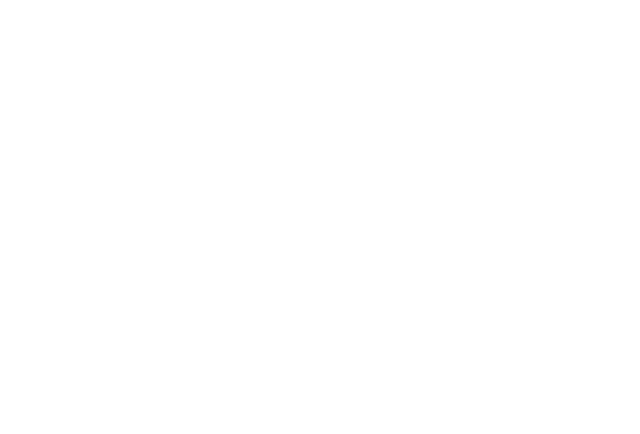
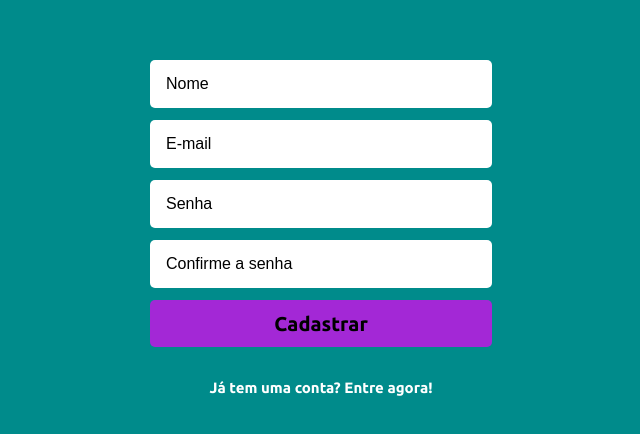
Before and after one commit to Dridr1/BigHeadStore-Front, a React (Create React App) app: page /sign-up in a window 1280 px wide. Before the commit this address had no page. Shown: the part 172-606 px from the top of the page, without its empty margins (319-959 px from the left). Built offline with nearby package versions, Linux system fonts and the light colour scheme.

Commit message:
feat: signin and signout with routes working

```diff
--- a/package.json
+++ b/package.json
@@ -3,9 +3,12 @@
   "version": "0.1.0",
   "private": true,
   "dependencies": {
+    "axios": "^0.25.0",
     "react": "^17.0.2",
     "react-dom": "^17.0.2",
-    "react-scripts": "^4.0.3"
+    "react-router-dom": "^6.2.1",
+    "react-scripts": "^4.0.3",
+    "styled-components": "^5.3.3"
   },
   "scripts": {
     "start": "react-scripts start",
--- a/src/App.js
+++ b/src/App.js
@@ -1,17 +1,22 @@
 import { BrowserRouter, Routes, Route } from "react-router-dom";
 import Cart from "./pages/Cart/index";
 import { GlobalStyle } from "./styles/style";
+import SignIn from './pages/SignIn';
+import SignUp from './pages/SignUp';
+import { AuthProvider } from './contexts/AuthContext';
 
 function App() {
   return (
-    <>
+    <AuthProvider>
       <GlobalStyle />
         <BrowserRouter>
           <Routes>
-            <Route path="/cart" element={Cart}></Route>
+            <Route path="/" element={<SignIn />} />
+            <Route path="/sign-up" element={<SignUp />} />
+            <Route path="/cart" element={ <Cart/> } />
           </Routes>
         </BrowserRouter>
-    </>
+    </AuthProvider>
   );
 }
 
--- /dev/null
+++ b/src/components/FormComponents.js
@@ -0,0 +1,81 @@
+import styled from 'styled-components';
+import { Link } from 'react-router-dom';
+
+const Container = styled.div`
+  display: flex;
+  flex-direction: column;
+  justify-content: center;
+  align-items: center;
+  align-self: ${(props) => props.alignSelf || 'initial'};
+  padding: 0px 25px;
+  background-color: darkcyan;
+  min-height: 100vh;
+  min-width: 100vw;
+`;
+
+const Form = styled.form`
+  width: 380px;
+  display: flex;
+  flex-direction: column;
+  justify-content: center;
+  align-items: center;
+  gap: 12px;
+  margin-bottom: 32px;
+`;
+
+const Input = styled.input`
+  all: unset;
+  box-sizing: border-box;
+  font-family: 'Raleway', sans-serif;
+  width: 90%;
+  color: #000;
+  background: #FFFFFF;
+  padding: 15px 16px;
+  border-radius: 5px;
+
+  ::placeholder {
+    color: #000;
+    font-family: 'Raleway', sans-serif;
+  }
+`;
+
+const Button = styled.button`
+  all: unset;
+  box-sizing: border-box;
+  cursor: pointer;
+
+  width: 90%;
+
+  font-size: 20px;
+  font-style: normal;
+  font-weight: 700;
+  line-height: 23px;
+  letter-spacing: 0em;
+
+  text-align: center;
+
+  padding: 12px;
+
+  background: #A328D6;
+  border-radius: 5px;
+`;
+
+const StyledLink = styled(Link)`
+  all: unset;
+  box-sizing: border-box;
+  cursor: pointer;
+
+  color: #FFF;
+  font-style: normal;
+  font-weight: bold;
+  font-size: 15px;
+  line-height: 18px;
+`;
+
+export {
+  Container,
+  Form,
+  Input,
+  Button,
+  StyledLink
+}
--- /dev/null
+++ b/src/contexts/AuthContext.js
@@ -0,0 +1,21 @@
+import { createContext, useState } from "react";
+
+const AuthContext = createContext();
+
+export function AuthProvider({ children }) {
+  const persistedAuth = JSON.parse(localStorage.getItem("auth"));
+  const [auth, setAuth] = useState(persistedAuth);
+
+  function login(authData) {
+    setAuth(authData);
+    localStorage.setItem("auth", JSON.stringify(authData));
+  }
+
+  return (
+    <AuthContext.Provider value={{ auth, login }}>
+      {children}
+    </AuthContext.Provider>
+  )
+}
+
+export default AuthContext;
--- /dev/null
+++ b/src/hooks/useAuth.js
@@ -0,0 +1,6 @@
+import { useContext } from "react";
+import AuthContext from "../contexts/AuthContext";
+
+export default function useAuth() {
+  return useContext(AuthContext);
+}
--- /dev/null
+++ b/src/pages/SignIn/index.js
@@ -0,0 +1,60 @@
+import React, { useState } from 'react';
+import api from '../../services/api';
+import { Container, Form, Input, Button, StyledLink } from '../../components/FormComponents';
+import useAuth from '../../hooks/useAuth';
+import { useNavigate } from 'react-router';
+
+function SignIn() {
+  const [formData, setFormData] = useState({
+    email: '',
+    password: '',
+  });
+  const { login } = useAuth();
+  const navigation = useNavigate();
+
+  function handleChange({ target }) {
+    setFormData({ ...formData, [target.name]: target.value });
+  }
+
+  async function handleSubmit(e) {
+    e.preventDefault();
+
+    const user = { ...formData };
+
+    try {
+      const { data } = await api.login(user);
+      login(data);
+      navigation('/home');
+    } catch (error) {
+      console.log(error);
+      alert("Erro, tente novamente");
+    }
+  }
+
+  return (
+    <Container>
+      <Form onSubmit={handleSubmit}>
+        <Input
+          placeholder="E-mail"
+          type="email"
+          onChange={(e) => handleChange(e)}
+          name="email"
+          value={formData.email}
+          required
+        />
+        <Input
+          placeholder="Senha"
+          type="password"
+          onChange={(e) => handleChange(e)}
+          name="password"
+          value={formData.password}
+          required
+        />
+        <Button type="submit">Entrar</Button>
+      </Form>
+      <StyledLink to="/sign-up">Primeira vez? Cadastre-se!</StyledLink>
+    </Container>
+  );
+}
+
+export default SignIn;
--- /dev/null
+++ b/src/pages/SignUp/index.js
@@ -0,0 +1,81 @@
+import React, { useState } from 'react';
+import api from '../../services/api';
+import { Container, Form, Input, Button, StyledLink } from '../../components/FormComponents';
+import { useNavigate } from 'react-router';
+
+function SignUp() {
+  const [formData, setFormData] = useState({
+    name: '',
+    email: '',
+    password: '',
+    confirmPassword: ''
+  });
+  const navigation = useNavigate();
+
+  function handleChange({ target }) {
+    setFormData({ ...formData, [target.name]: target.value });
+  }
+
+  async function handleSubmit(e) {
+    e.preventDefault();
+
+    if (formData.password !== formData.confirmPassword) {
+      alert("As senhas devem ser iguais");
+      return;
+    }
+
+    const user = { ...formData };
+    delete user.confirmPassword;
+
+    try {
+      await api.createUser(user);
+      navigation('/');
+    } catch (error) {
+      console.log(error);
+      alert("Erro, tente novamente");
+    }
+  }
+
+  return (
+    <Container>
+      <Form onSubmit={handleSubmit}>
+        <Input
+          placeholder="Nome"
+          type="text"
+          onChange={(e) => handleChange(e)}
+          name="name"
+          value={formData.name}
+          required
+        />
+        <Input
+          placeholder="E-mail"
+          type="email"
+          onChange={(e) => handleChange(e)}
+          name="email"
+          value={formData.email}
+          required
+        />
+        <Input
+          placeholder="Senha"
+          type="password"
+          onChange={(e) => handleChange(e)}
+          name="password"
+          value={formData.password}
+          required
+        />
+        <Input
+          placeholder="Confirme a senha"
+          type="password"
+          onChange={(e) => handleChange(e)}
+          name="confirmPassword"
+          value={formData.confirmPassword}
+          required
+        />
+        <Button type="submit">Cadastrar</Button>
+      </Form>
+      <StyledLink to="/">Já tem uma conta? Entre agora!</StyledLink>
+    </Container>
+  );
+}
+
+export default SignUp;
--- /dev/null
+++ b/src/services/api.js
@@ -0,0 +1,27 @@
+import axios from 'axios';
+
+const BASE_URL = 'http://localhost:5000';
+
+// function createConfig(token) {
+//   return {
+//     headers: {
+//       'Authorization': `Bearer ${token}`
+//     }
+//   }
+// }
+
+async function createUser(user) {
+  await axios.post(`${BASE_URL}/auth/sign-up`, user);
+}
+
+async function login(data) {
+  const token = await axios.post(`${BASE_URL}/auth/sign-in`, data);
+  return token;
+}
+
+const api = {
+  createUser,
+  login
+}
+
+export default api;
```
Also changed, not shown: 1 other file (tests, documents, lock files or other folders).
